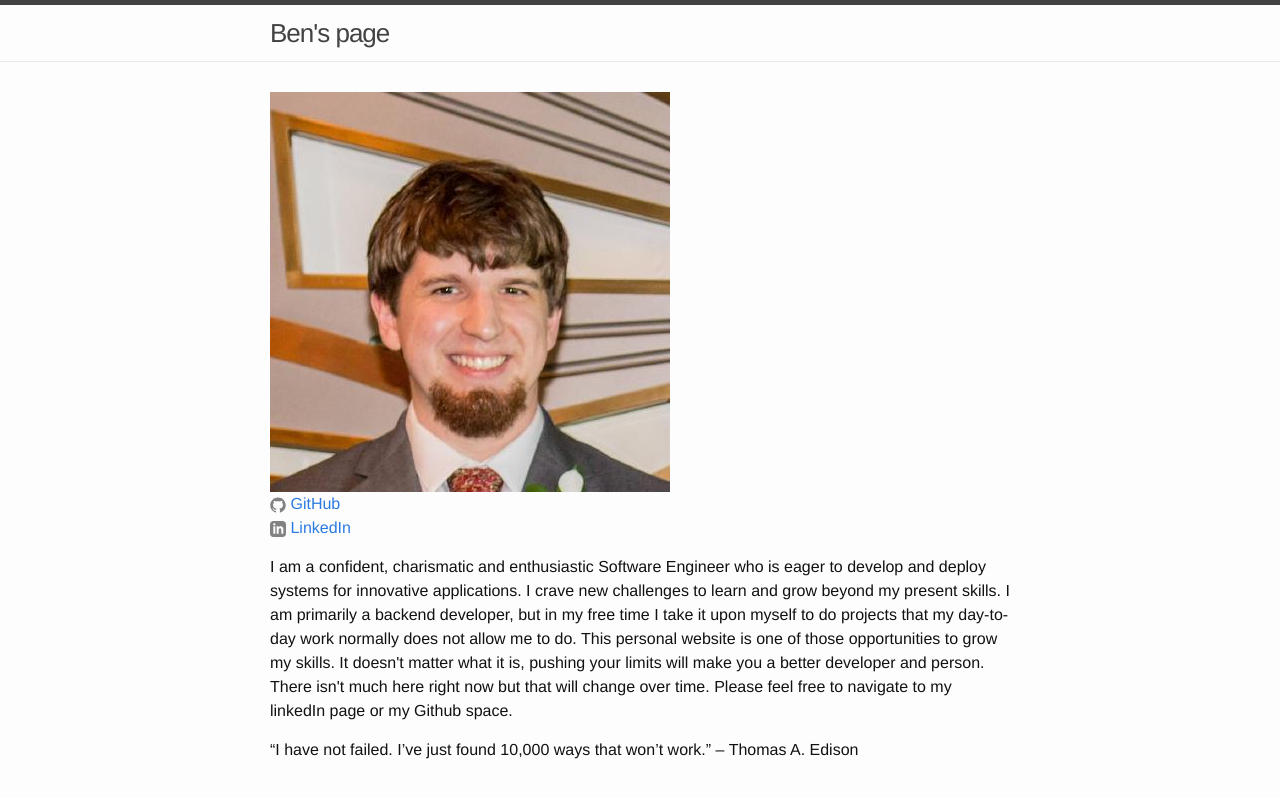
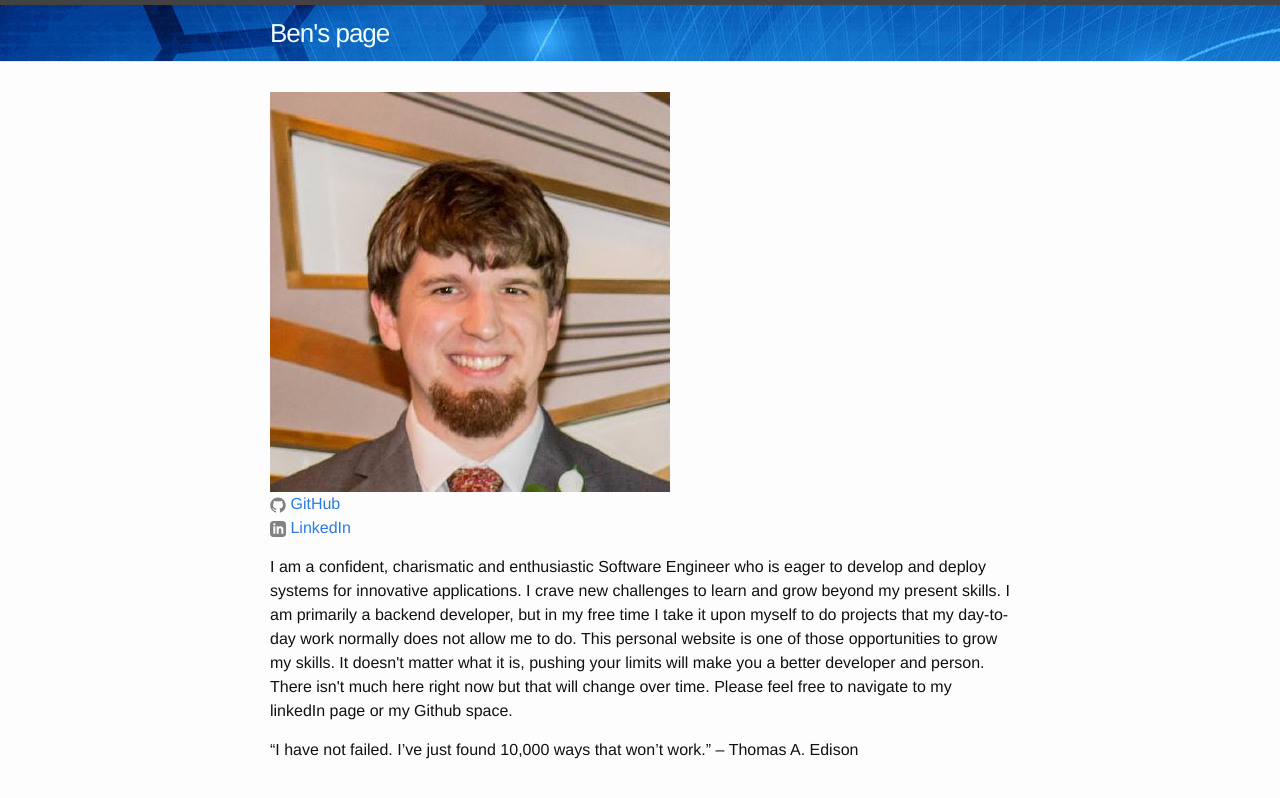
Before and after one commit to BenWhiting/BenWhiting.github.io, a Jekyll site: the page built from index.html, in a window 1280 px wide. Shown: the top 798 px of the page. Built offline with Jekyll 4.4.1, drawn with Linux system fonts in a browser that asks for light colours.

Commit message:
updating formatting

```diff
--- a/_includes/header.html
+++ b/_includes/header.html
@@ -2,25 +2,7 @@
 
   <div class="wrapper">
 
-    <a class="site-title" href="{{ site.baseurl }}/">{{ site.title }}</a>
-
-    <nav class="site-nav">
-      <a href="#" class="menu-icon">
-        <svg viewBox="0 0 18 15">
-          <path fill="#424242" d="M18,1.484c0,0.82-0.665,1.484-1.484,1.484H1.484C0.665,2.969,0,2.304,0,1.484l0,0C0,0.665,0.665,0,1.484,0 h15.031C17.335,0,18,0.665,18,1.484L18,1.484z"/>
-          <path fill="#424242" d="M18,7.516C18,8.335,17.335,9,16.516,9H1.484C0.665,9,0,8.335,0,7.516l0,0c0-0.82,0.665-1.484,1.484-1.484 h15.031C17.335,6.031,18,6.696,18,7.516L18,7.516z"/>
-          <path fill="#424242" d="M18,13.516C18,14.335,17.335,15,16.516,15H1.484C0.665,15,0,14.335,0,13.516l0,0 c0-0.82,0.665-1.484,1.484-1.484h15.031C17.335,12.031,18,12.696,18,13.516L18,13.516z"/>
-        </svg>
-      </a>
-
-      <div class="trigger">
-        {% for my_page in site.pages %}
-          {% if my_page.title %}
-          <a class="page-link" href="{{ my_page.url | prepend: site.baseurl }}">{{ my_page.title }}</a>
-          {% endif %}
-        {% endfor %}
-      </div>
-    </nav>
+    <div class="site-title">{{ site.title }}</div>
 
   </div>
 
--- a/_sass/_base.scss
+++ b/_sass/_base.scss
@@ -36,7 +36,6 @@ ul, ol, dl, figure,
 %vertical-rhythm {
     margin-bottom: $spacing-unit / 2;
 }
-
 
 
 /**
@@ -171,6 +170,12 @@ pre {
     }
 }
 
+.header-wrapper {
+    max-height: 10px;
+    min-height: 10px;
+    padding-right: $spacing-unit;
+    padding-left: $spacing-unit;
+}
 
 
 /**
--- a/_sass/_layout.scss
+++ b/_sass/_layout.scss
@@ -5,12 +5,14 @@
     border-top: 5px solid $grey-color-dark;
     border-bottom: 1px solid $grey-color-light;
     min-height: 56px;
+    background-image: url("/assets/images/background-header-1.png");
 
     // Positioning context for the mobile navigation icon
     position: relative;
 }
 
 .site-title {
+    color: azure !important;
     font-size: 26px;
     font-weight: 300;
     line-height: 56px;
```
Also changed, not shown: assets/images/background-header-1.png (added).
